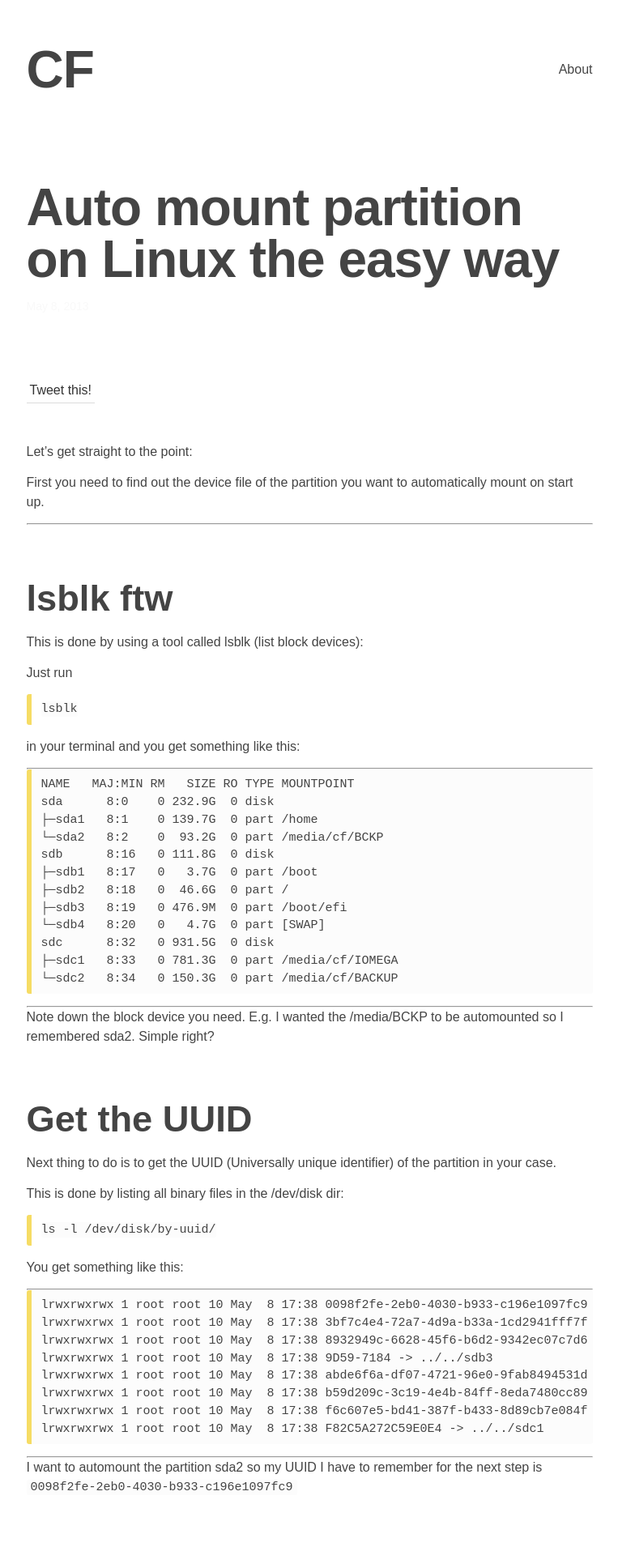
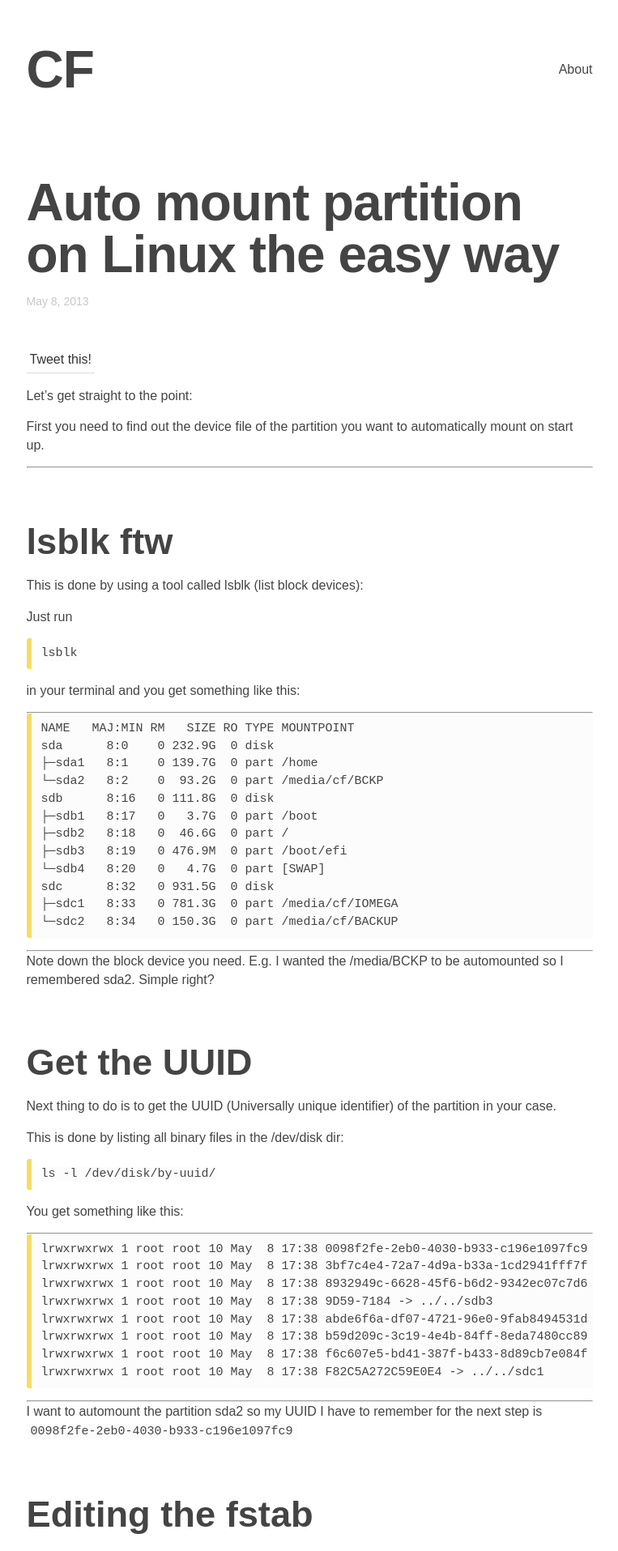
Before and after one commit to christian-fei/christian-fei.github.io-pandoc, a Jekyll site: the page built from _posts/2013-05-08-auto-mount-partitions-on-linux-the-easy-way.md, in a window 1280 px wide. Shown: the top 1915 px of the page at 81% size, without its empty margins (258-1021 px from the left). Built offline with Jekyll 4.4.1, drawn with Linux system fonts in a browser that asks for light colours; Markdown is read by kramdown in place of the engine named in the settings; comment, search, counter and statistics services are not loaded.

Commit message:
adjusted styles

```diff
--- a/_layouts/default.html
+++ b/_layouts/default.html
@@ -6,8 +6,6 @@
   <body>
 
     {% include header.html %}
-
-    <div class="home-row"></div>
 
     <div class="page-content">
       <div class="wrapper">
--- a/_layouts/post.html
+++ b/_layouts/post.html
@@ -4,7 +4,7 @@
 <div class="post">
 
   <header class="post-header">
-    <h1 class="no-rythm post-title">{{ page.title }}</h1>
+    <h1 class="post-title">{{ page.title }}</h1>
     <p class="post-meta">{{ page.date | date: "%b %-d, %Y" }}{% if page.author %} • {{ page.author }}{% endif %}{% if page.meta %} • {{ page.meta }}{% endif %}</p>
   </header>
 
--- a/_sass/_layout.scss
+++ b/_sass/_layout.scss
@@ -18,14 +18,6 @@
   position: relative;
 }
 
-.home-row {
-  height: 1rem;
-  margin-top: 2.5rem;
-  margin-bottom: 2.5rem;
-  // background-image: url(http://subtlepatterns.com/patterns/swirl_pattern.png);
-  background-size: 300px;
-  opacity: 0.2;
-}
 
 .site-title {
   display: inline-block;
@@ -229,5 +221,5 @@
   display: inline-block;
   text-align:center;
   padding: .25rem;
-  margin: 3rem auto;
+  margin: 1rem auto;
 }
--- a/css/main.scss
+++ b/css/main.scss
@@ -18,7 +18,7 @@
 $background-color: #FFFFFF;
 $brand-color:      #444444;
 
-$grey-color:       rgb(249,249,249);
+$grey-color:       rgb(200,200,200);
 $grey-color-light: #FCFCFC;
 $grey-color-dark:  darken($grey-color, 25%);
 
```
